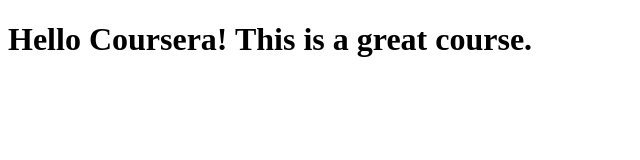
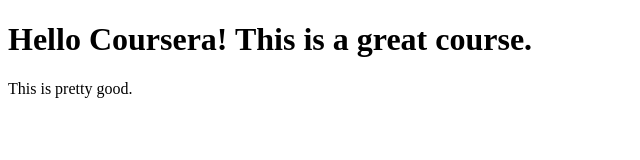
Before and after one commit to SethTH/coursera-test, a plain HTML site: page site/index.html in a window 1280 px wide. Shown: the whole page, without its empty margins (0-640 px from the left). Drawn offline with Linux system fonts and the light colour scheme.

Commit message:
small content update

```diff
--- a/site/index.html
+++ b/site/index.html
@@ -7,5 +7,6 @@
 </head>
 <body>
 <h1>Hello Coursera! This is a great course.</h1>
+<p>This is pretty good.</p>
 </body>
 </html>
```
